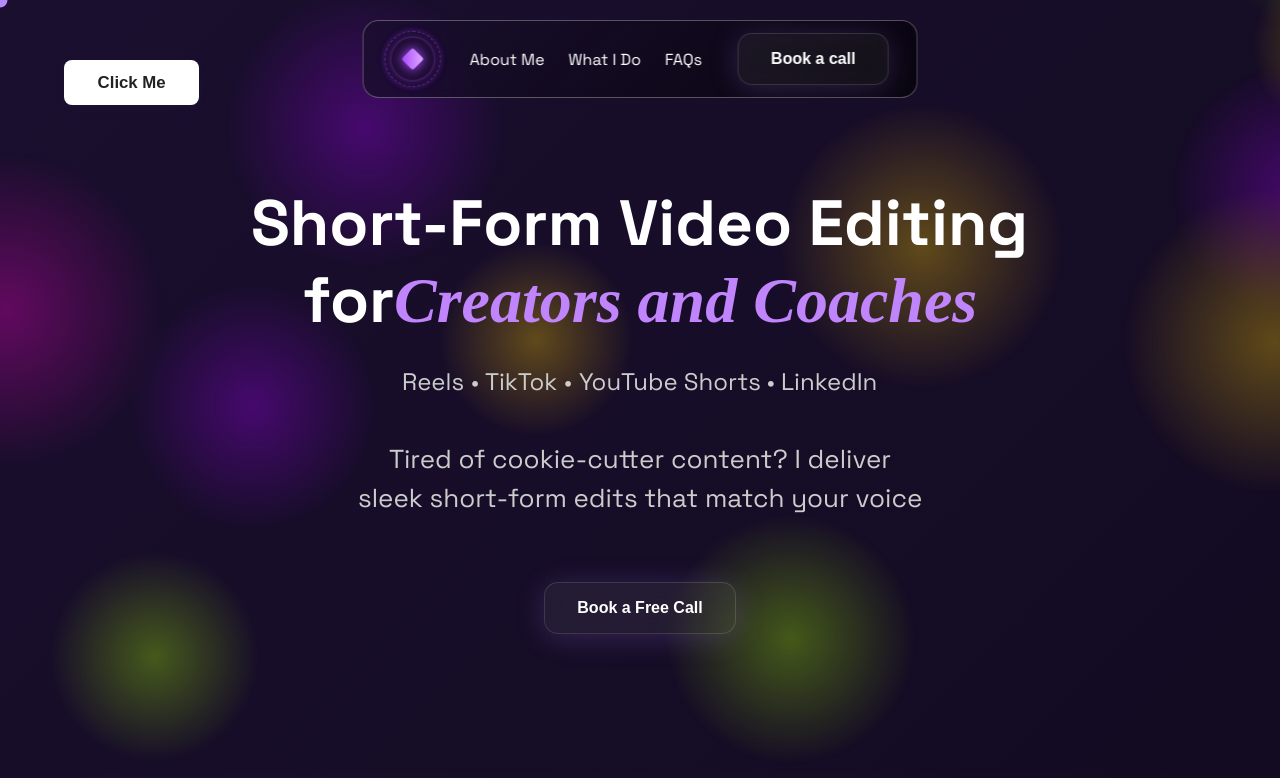
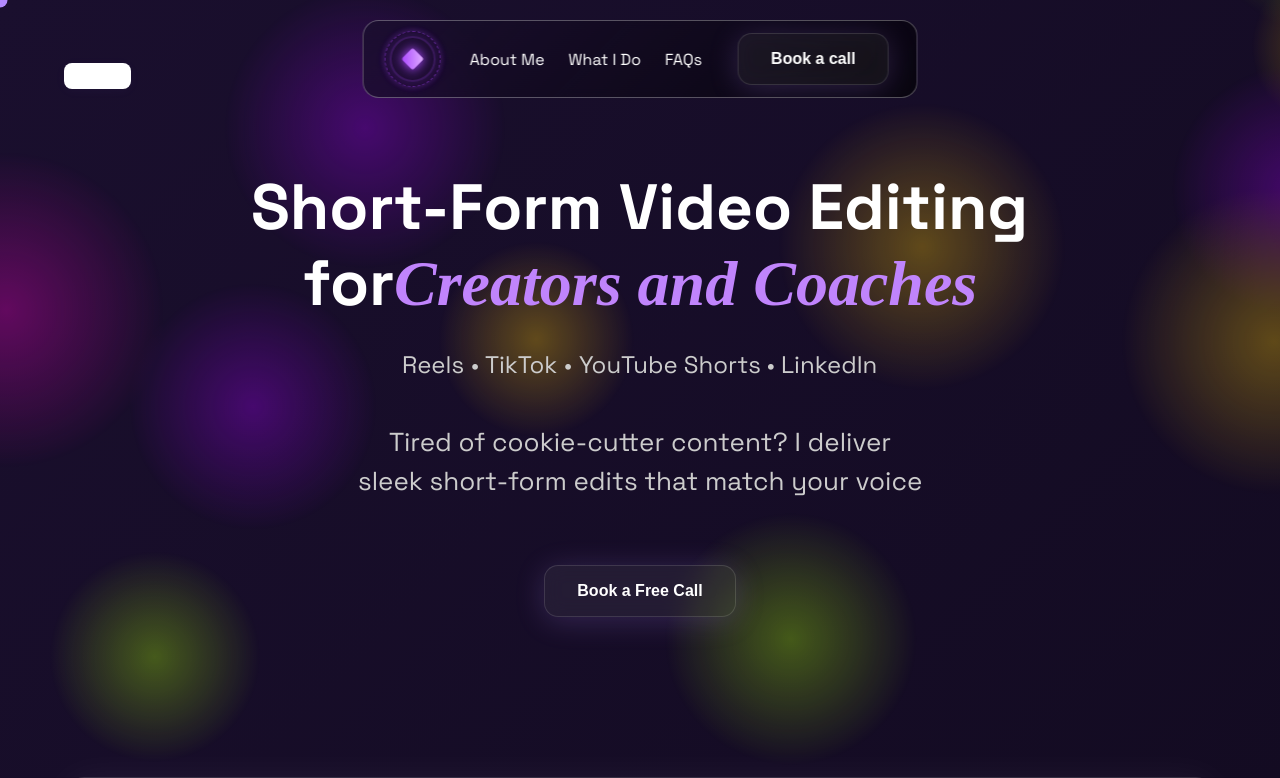
Before and after one commit to alchemist-aditya/alchemist-aditya, a React (Create React App) app: page / in a window 1280 px wide. Shown: the top 778 px of the page. Built offline with nearby package versions, Linux system fonts and the light colour scheme.

Commit message:
Update App.tsx

```diff
--- a/src/App.tsx
+++ b/src/App.tsx
@@ -334,7 +334,7 @@ const handleBookClick = (e: React.MouseEvent<HTMLButtonElement>) => {
       transition={{ duration: 1.2, ease: "easeOut" }}
     >
 
-      <RippleButton>Click Me</RippleButton>
+      <RippleButton />
 
       <div className="cursor-dot" ref={dotRef} />
       <canvas id="glowAurora" className="aurora-canvas"></canvas>
```
